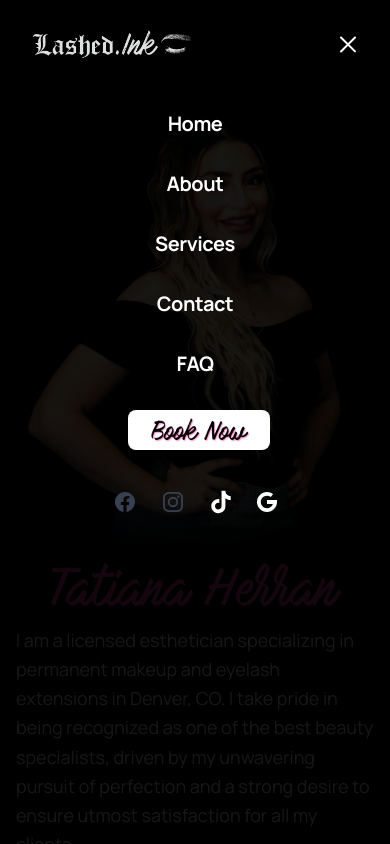
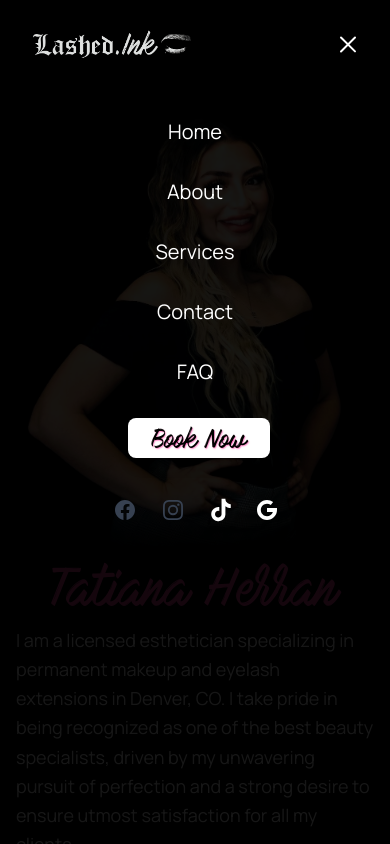
Before and after one commit to dustinapodaca/lashedink, a React (Vite) app: page /about in a window 390 px wide. Both pictures are taken after a click on the button 356 px from the left and 45 px from the top of the page. Shown: the top 844 px of the page. Built offline with nearby package versions, Linux system fonts and the light colour scheme.

Commit message:
updated nav and aboutPic

```diff
--- a/src/Components/Navbar/index.tsx
+++ b/src/Components/Navbar/index.tsx
@@ -202,7 +202,7 @@ const LayoutNav = () => {
             />
             {/* MENU CONTENT */}
             <motion.div
-              className="font-sans tracking-tight rounded-b-lg p-10 pt-5 px-6 h-screen z-50 fixed left-0 right-0"
+              className="font-sans tracking-tight rounded-b-lg p-10 pt-7 px-6 h-screen z-50 fixed left-0 right-0"
               style={{ backgroundColor: "rgba(0, 0, 0, 0.1)" }}
               variants={{
                 open: {
@@ -262,7 +262,7 @@ const LayoutNav = () => {
               >
                 <Link to="/" onClick={handleClickLink}>
                   <motion.button
-                    className="tracking-tight font-sans text-white text-xl px-10 font-bold hover:drop-shadow-lg rounded-full"
+                    className="tracking-normal font-sans text-white text-xl px-10 hover:drop-shadow-lg rounded-full"
                     whileHover={{ scale: [null, 1.4, 1.3] }}
                     transition={{ duration: 0.3 }}
                     // style={{ backgroundColor: "rgba(0, 0, 0, 0.3)" }}
@@ -302,7 +302,7 @@ const LayoutNav = () => {
               >
                 <Link to="/about" onClick={handleClickLink}>
                   <motion.button
-                    className="tracking-tight font-sans text-white text-xl px-10 font-bold hover:drop-shadow-lg rounded-full"
+                    className="tracking-normal font-sans text-white text-xl px-10 hover:drop-shadow-lg rounded-full"
                     whileHover={{ scale: [null, 1.4, 1.3] }}
                     transition={{ duration: 0.3 }}
                     // style={{ backgroundColor: "rgba(0, 0, 0, 0.3)" }}
@@ -342,7 +342,7 @@ const LayoutNav = () => {
               >
                 <Link to="/services" onClick={handleClickLink}>
                   <motion.button
-                    className="tracking-tight font-sans text-white text-xl px-10 font-bold hover:drop-shadow-lg rounded-full"
+                    className="tracking-normal font-sans text-white text-xl px-10 hover:drop-shadow-lg rounded-full"
                     whileHover={{ scale: [null, 1.4, 1.3] }}
                     transition={{ duration: 0.3 }}
                     // style={{ backgroundColor: "rgba(0, 0, 0, 0.3)" }}
@@ -382,7 +382,7 @@ const LayoutNav = () => {
               >
                 <Link to="/contact" onClick={handleClickLink}>
                   <motion.button
-                    className="tracking-tight font-sans text-white text-xl px-10 font-bold hover:drop-shadow-lg rounded-full"
+                    className="tracking-normal font-sans text-white text-xl px-10 hover:drop-shadow-lg rounded-full"
                     whileHover={{ scale: [null, 1.4, 1.3] }}
                     transition={{ duration: 0.3 }}
                     // style={{ backgroundColor: "rgba(0, 0, 0, 0.3)" }}
@@ -422,7 +422,7 @@ const LayoutNav = () => {
               >
                 <Link to="/faq" onClick={handleClickLink}>
                   <motion.button
-                    className="tracking-tight font-sans text-white text-xl px-10 font-bold hover:drop-shadow-lg rounded-full"
+                    className="tracking-normal font-sans text-white text-xl px-10 hover:drop-shadow-lg rounded-full"
                     whileHover={{ scale: [null, 1.4, 1.3] }}
                     transition={{ duration: 0.3 }}
                     // style={{ backgroundColor: "rgba(0, 0, 0, 0.3)" }}
```
Also changed, not shown: src/Pages/About/index.tsx (+2 -8 lines), src/assets/images/aboutPic.webp (added).
